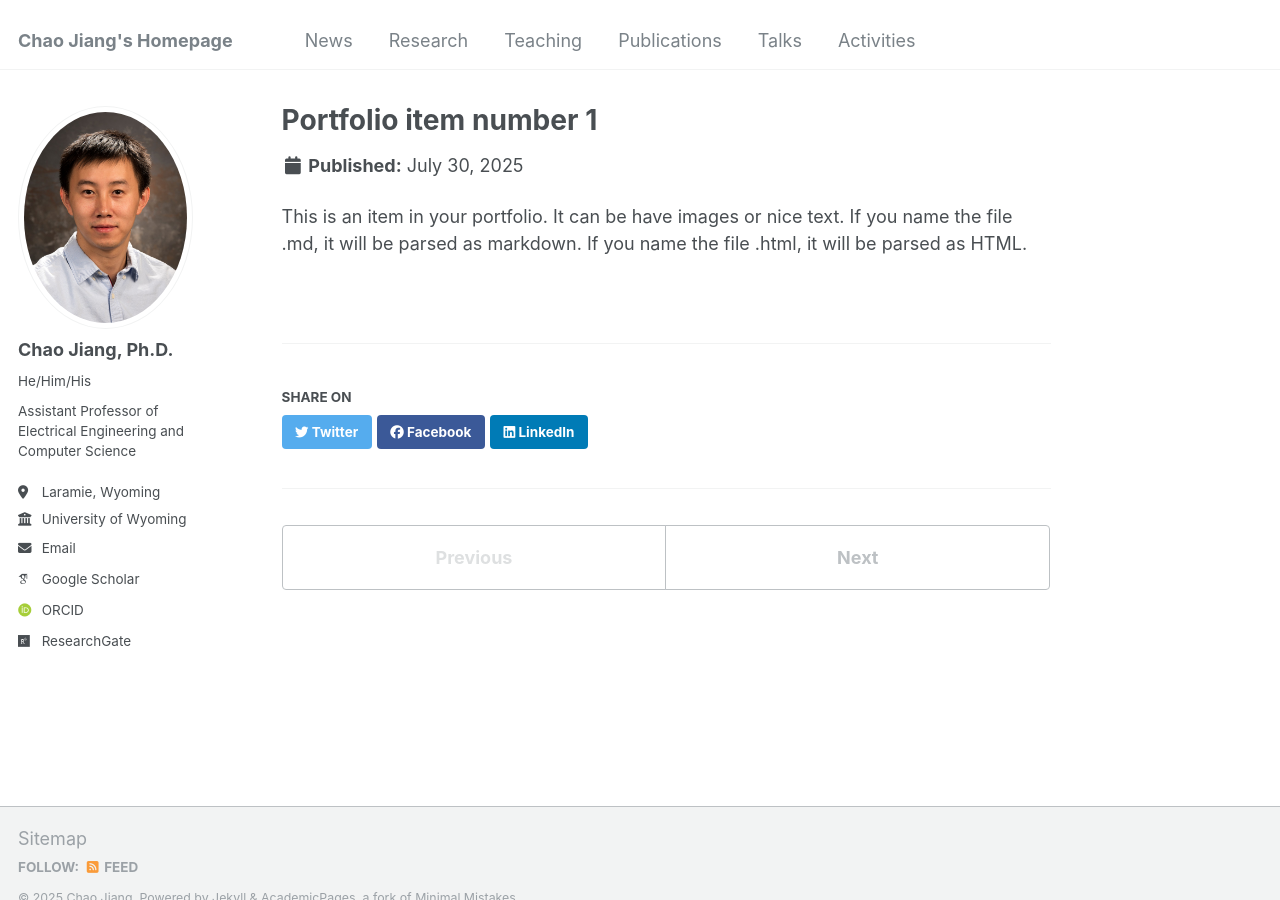
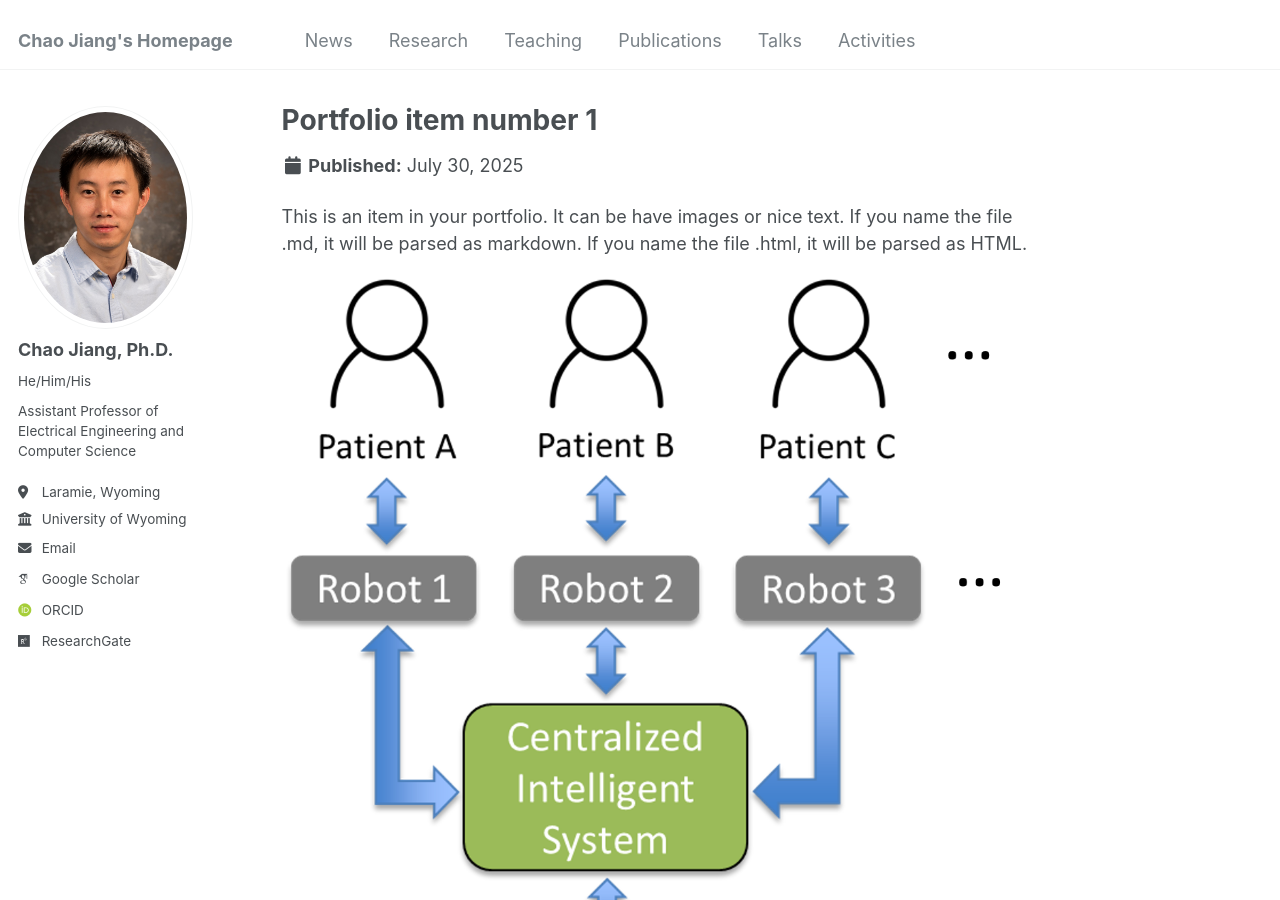
Before and after one commit to cjiang6/cjiang6.github.io, a Jekyll site: the page built from _portfolio/nsf_robotic_gym.md, in a window 1280 px wide and 900 px high. Built offline with Jekyll 4.4.1, drawn with Linux system fonts in a browser that asks for light colours; some web fonts are replaced.

Commit message:
Update nsf_robotic_gym.md

```diff
--- a/_portfolio/nsf_robotic_gym.md
+++ b/_portfolio/nsf_robotic_gym.md
@@ -1,7 +1,8 @@
 ---
 title: "Portfolio item number 1"
-excerpt: "Overview: A robotic rehabilitation gym is defined as multiple patients training with multiple robots or passive sensorized devices in a group setting. Recent work with such gyms has shown positive rehabilitation outcomes; furthermore, such gyms allow a single therapist to supervise more than one patient, increasing cost-effectiveness. To allow more effective multipatient supervision in future robotic rehabilitation gyms, this project investigates automated systems that could dynamically assign patients to different robots within a session in order to optimize group rehabilitation outcome. <br/><img src='/images/500x300.png'>"
+excerpt: "Overview: A robotic rehabilitation gym is defined as multiple patients training with multiple robots or passive sensorized devices in a group setting. Recent work with such gyms has shown positive rehabilitation outcomes; furthermore, such gyms allow a single therapist to supervise more than one patient, increasing cost-effectiveness. To allow more effective multipatient supervision in future robotic rehabilitation gyms, this project investigates automated systems that could dynamically assign patients to different robots within a session in order to optimize group rehabilitation outcome. <br/><img src='/images/robotic_gym_overview.png'>"
 collection: portfolio
 ---
 
 This is an item in your portfolio. It can be have images or nice text. If you name the file .md, it will be parsed as markdown. If you name the file .html, it will be parsed as HTML.
+<img src='/images/robotic_gym_overview.png'>
```
